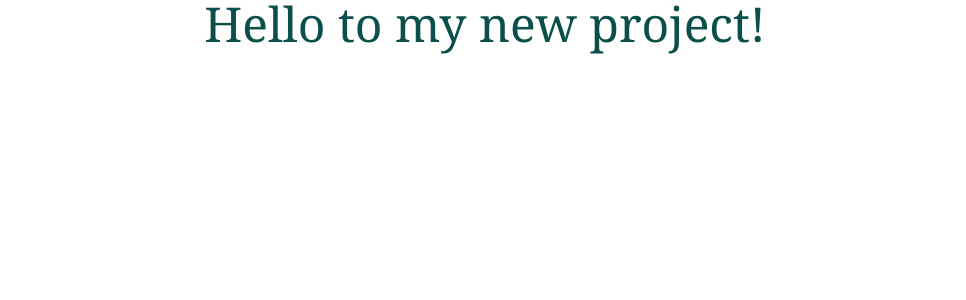
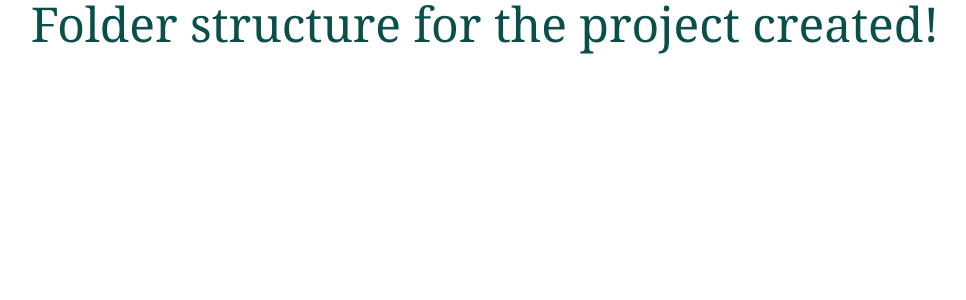
Before and after one commit to noureddineweb3dev/MeetupHub, a React (Vite) app: page / in a window 1280 px wide. Shown: the top 300 px of the page, without its empty margins (155-1121 px from the left). Built offline with nearby package versions, Linux system fonts and the light colour scheme.

Commit message:
folder structure for the project created!

```diff
--- a/src/App.jsx
+++ b/src/App.jsx
@@ -1,6 +1,8 @@
 function App() {
   return (
-    <h1 className="text-5xl text-center text-teal-900 font-serif">Hello to my new project!</h1>
+    <h1 className="text-5xl text-center text-teal-900 font-serif">
+      Folder structure for the project created!
+    </h1>
   );
 }
 
```
